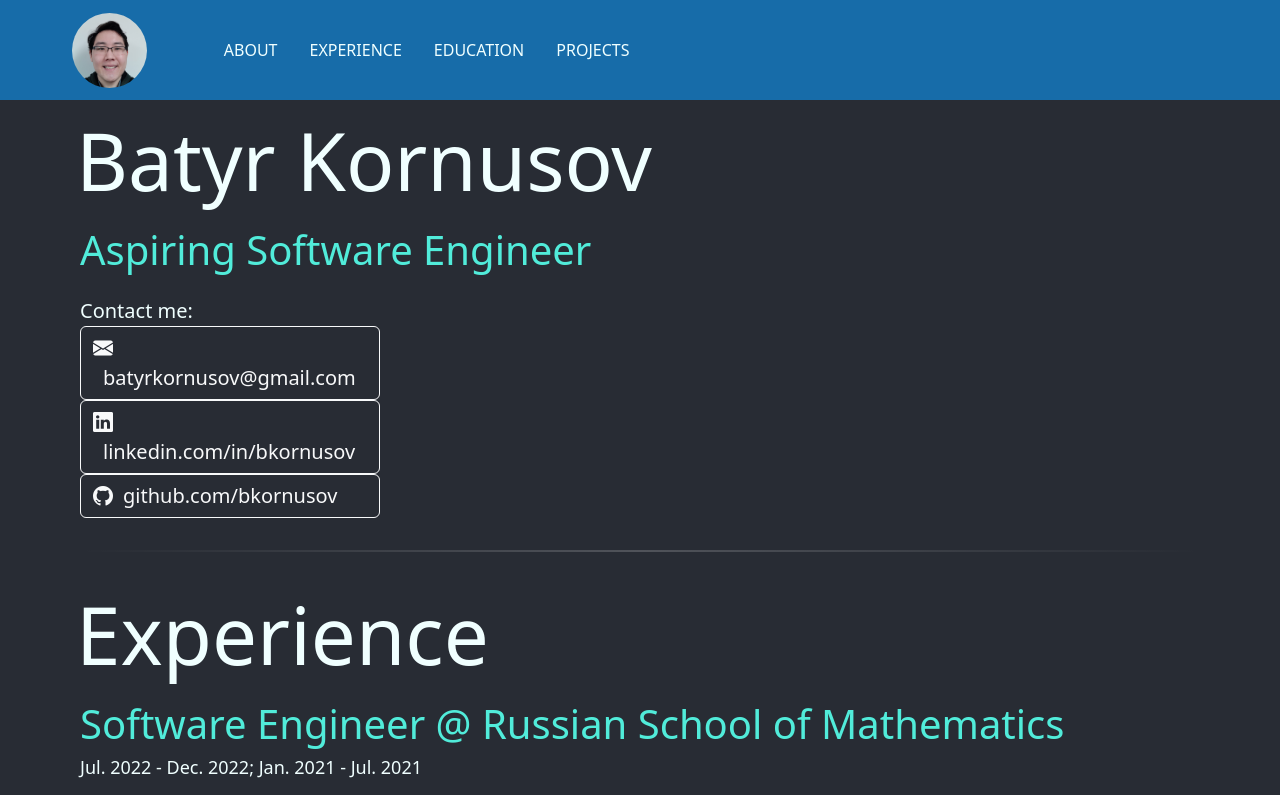
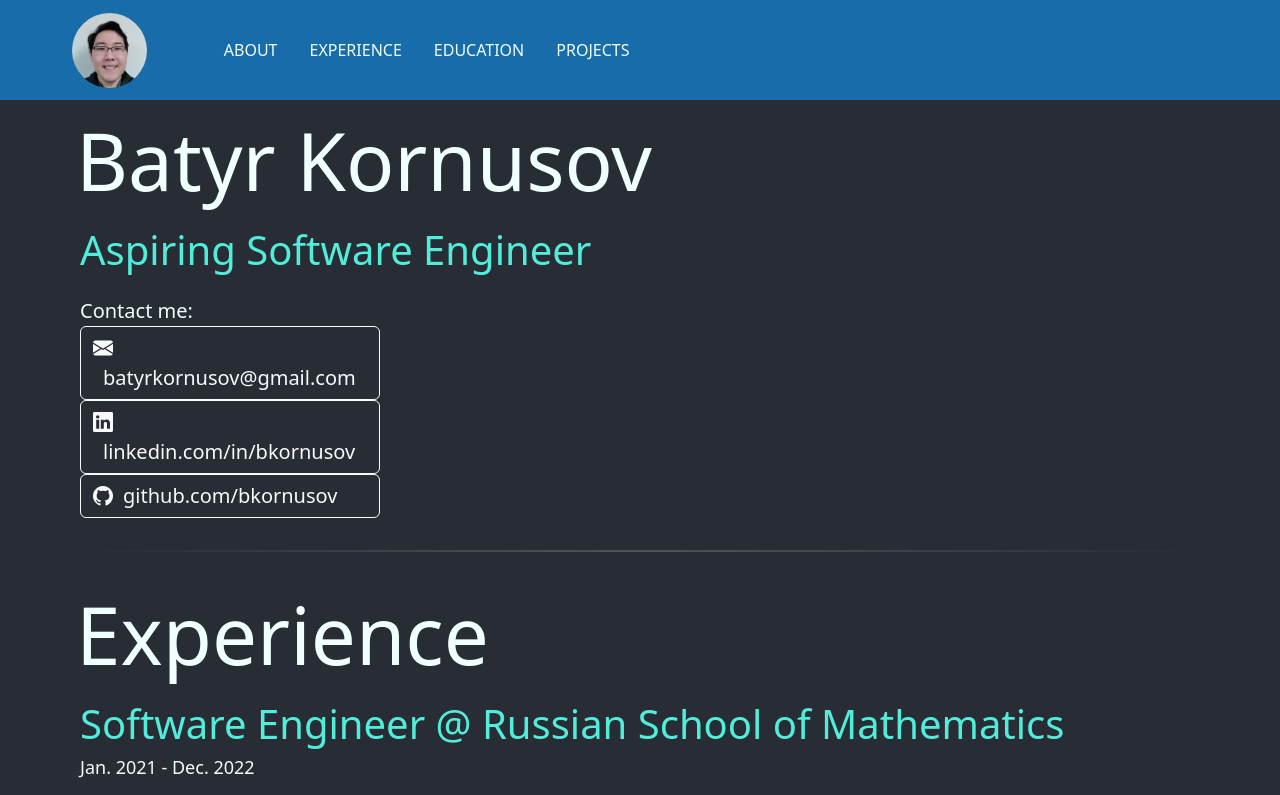
Before and after one commit to bkornusov/bkornusov.github.io, a React (Create React App) app: page / in a window 1280 px wide. Shown: the top 795 px of the page. Built offline with nearby package versions, Linux system fonts and the light colour scheme.

Commit message:
We're back

```diff
--- a/src/data/jobs.js
+++ b/src/data/jobs.js
@@ -2,7 +2,7 @@ var jobs = [
   {
     title: "Software Engineer @ ",
     company: "Russian School of Mathematics",
-    dates: "Jul. 2022 - Dec. 2022; Jan. 2021 - Jul. 2021",
+    dates: "Jan. 2021 - Dec. 2022",
     description: [
       "Two Co-op internships",
       "Developed features for services in a Spring-based microservice architecture running under Kubernetes",
--- a/src/home/experience.js
+++ b/src/home/experience.js
@@ -15,9 +15,7 @@ const Experience = () => {
                   {job.title} {job.company}
                 </span>
               </div>
-              <br />
               <div style={{ clear: "left" }}>{job.dates}</div>
-              <br />
               <ul className="job-description mt-2">
                 {job.description.map((item) => (
                   <li>
--- a/src/home/index.css
+++ b/src/home/index.css
@@ -79,6 +79,10 @@ i {
   border-radius: 10px;
 }
 
+.job-list div {
+  display: block;
+}
+
 .job-description {
   list-style-position: outside;
   padding-left: 1em;
--- a/src/navbar/navbar.css
+++ b/src/navbar/navbar.css
@@ -31,11 +31,18 @@
 }
 
 .nav-item {
+  transition-duration: 0.5s;
   display: block;
   padding: 1em;
   vertical-align: middle;
   list-style: none;
   float: left;
+}
+
+.nav-item:hover {
+  transition-duration: 0.5s;
+  font-size: 105%;
+  font-weight: 800;
 }
 
 .nav-item a {
```
